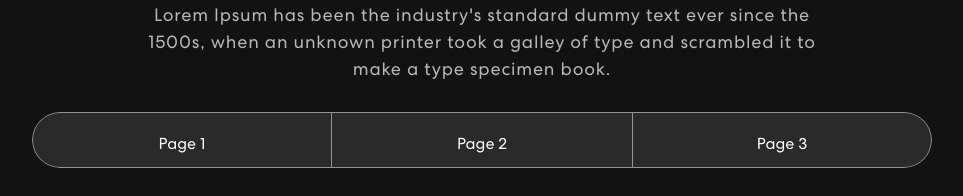
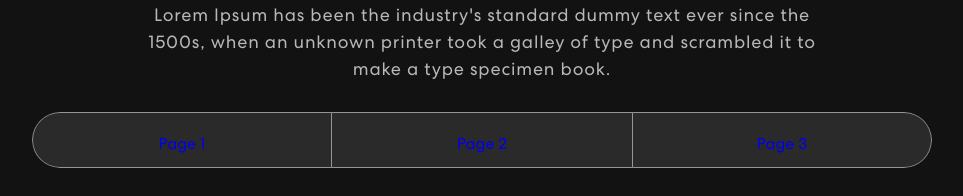
Before and after one commit to RodionKipitok/Portfolio-react, a React (Create React App) app: page / in a window 1280 px wide. Shown: the part 1105-1301 px from the top of the page, without its empty margins (158-1121 px from the left). Built offline with nearby package versions, Linux system fonts and the light colour scheme.

Commit message:
fix error

```diff
--- a/src/components/NavBar/SocialLink.js
+++ b/src/components/NavBar/SocialLink.js
@@ -4,13 +4,13 @@ import navIcon3 from '../../assets/img/nav-icon3.svg';
 const SocialLink = () => {
   return (
     <div className="social-icon">
-      <a href="#">
+      <a href="/">
         <img src={navIcon1} alt="" />
       </a>
-      <a href="#">
+      <a href="/">
         <img src={navIcon2} alt="" />
       </a>
-      <a href="#">
+      <a href="/">
         <img src={navIcon3} alt="" />
       </a>
     </div>
--- a/src/components/Projects/ProjectCard.js
+++ b/src/components/Projects/ProjectCard.js
@@ -2,11 +2,10 @@ import '../Projects/style.css';
 const ProjectCard = ({ title, description, imgUrl }) => {
   return (
     <div className="proj-imgbx">
-      <img src={imgUrl} />
+      <img src={imgUrl}  alt={title}/>
       <div className="proj-txtx">
         <h4>{title}</h4>
         <span>{description}</span>
-        <a></a>
       </div>
     </div>
   );
--- a/src/components/Projects/Projects.js
+++ b/src/components/Projects/Projects.js
@@ -52,13 +52,13 @@ const Projects = () => {
 
           <ul>
             <li className="item-one">
-              <a>Page 1</a>
+              <a href='/'>Page 1</a>
             </li>
             <li className=" item-two">
-              <a>Page 2</a>
+              <a href='/'>Page 2</a>
             </li>
             <li className="item-three">
-              <a>Page 3</a>
+              <a href='/'>Page 3</a>
             </li>
           </ul>
 
--- a/src/components/Skills/ Skills.js
+++ b/src/components/Skills/ Skills.js
@@ -1,4 +1,4 @@
-import Slider from '../Skills/Slider/Slider';
+// import Slider from '../Skills/Slider/Slider';
 import '../Skills/styles.css';
 const Skills = () => {
   return (
--- a/src/components/Skills/Slider/Slider.js
+++ b/src/components/Skills/Slider/Slider.js
@@ -55,10 +55,15 @@ const initialSkills = [
     name: 'Redux',
     url: redux,
   },
+  {
+    id: 9,
+    name: 'bush',
+    url: bash,
+  },
 ];
 
 const Slider = () => {
-  const [skills, setSkills] = useState(initialSkills);
+  const [skills] = useState(initialSkills);
   const [currentIndex, setCurrentIndex] = useState(0);
 
   useEffect(() => {
```
